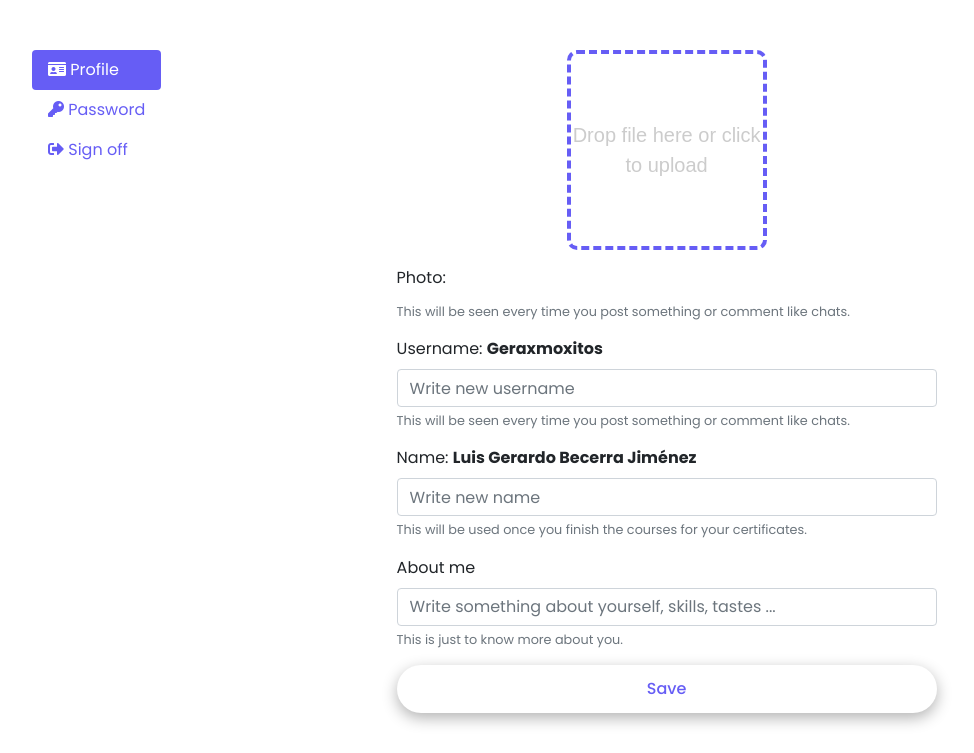
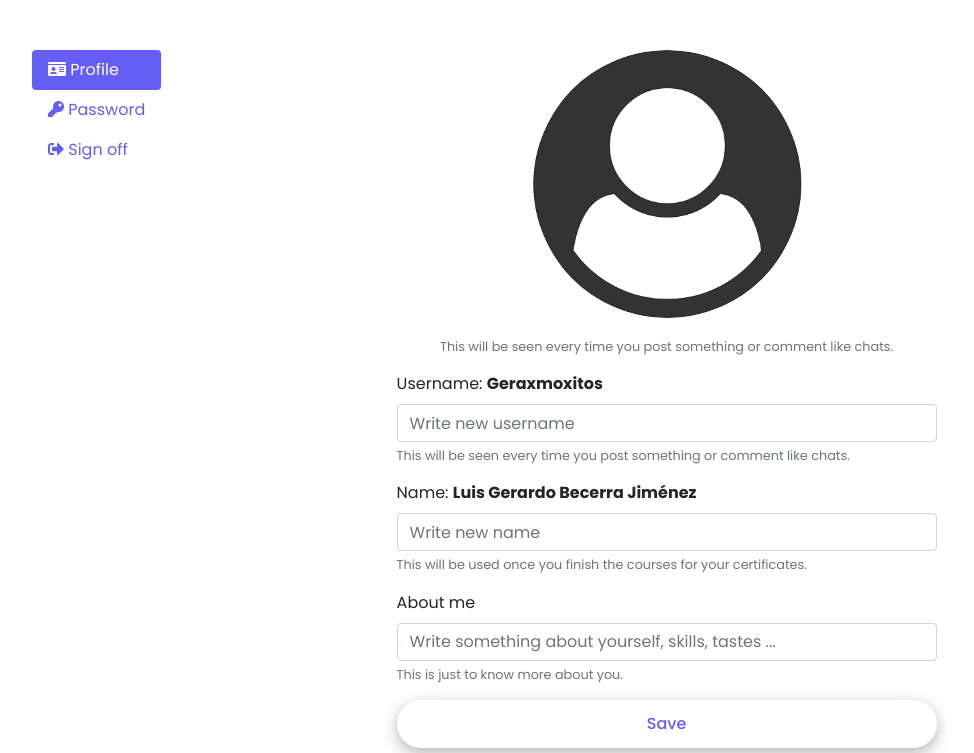
Before and after one commit to AlbertoHV23/BDM, a PHP site: page /PaginaUsuario.html in a window 1280 px wide. Shown: the part 100-853 px from the top of the page, without its empty margins (38-1012 px from the left). Before the commit the page ends 825 px from the top, so only its background shows below. Run offline with PHP 8.4, Linux system fonts and the light colour scheme; some libraries are stand-ins or nearby versions.

Commit message:
recortar imagen en profile

```diff
--- a/PaginadeInicio/CSS/styleUsuario.css
+++ b/PaginadeInicio/CSS/styleUsuario.css
@@ -159,55 +159,65 @@ a:hover {
     z-index: 1;
 }
 
-.drop-zone {
-    max-width: 200px;
-    height: 200px;
-    padding: 1px;
-    display: flex;
-    align-items: center;
-    justify-content: center;
-    text-align: center;
-    font-family: "Quicksand", sans-serif;
-    font-weight: 500;
-    font-size: 20px;
-    cursor: pointer;
-    color: #cccccc;
-    border: 4px dashed var(--main-color);
-    border-radius: 10px;
-}
+/* select photo */
 
-.drop-zone--over {
-    border-style: solid;
-}
-
-.drop-zone__input {
-    display: none;
-}
-
-.drop-zone__thumb {
-    width: 100%;
-    height: 100%;
-    border-radius: 10px;
-    overflow: hidden;
-    background-color: var(--main-color);
-    background-size: 100%;
-    background-repeat: no-repeat;
+.select-photo {
     position: relative;
 }
 
-.drop-zone__thumb::after {
-    content: attr(data-label);
+img {
+    display: block;
+    max-width: 100%;
+}
+
+.img-circle{
+    border-radius: 50%;
+}
+
+.preview {
+    overflow: hidden;
+    width: 260px;
+    height: 260px;
+    border: 1px solid var(--main-color);
+    border-radius: 50%;
+}
+
+.modal-lg {
+    max-width: 1000px !important;
+}
+
+.modal-header{
+    color: var(--main-color);
+}
+
+.overlay {
     position: absolute;
-    bottom: 0;
+    bottom: 15px;
     left: 0;
+    right: 0;
+    background-color: rgba(255, 255, 255, 0.5);
+    overflow: hidden;
+    height: 0;
+    transition: .25s ease;
     width: 100%;
-    padding: 5px 0;
-    color: #ffffff;
-    background: rgba(--main-color, 0.75);
-    font-size: 14px;
+}
+
+.select-photo:hover .overlay {
+    height: 50%;
+    cursor: pointer;
+}
+
+.text {
+    color: var(--main-color);
+    font-size: 15px;
+    position: absolute;
+    top: 50%;
+    left: 50%;
+    -webkit-transform: translate(-50%, -50%);
+    -ms-transform: translate(-50%, -50%);
+    transform: translate(-50%, -50%);
     text-align: center;
 }
-
 
 .nav-pills .nav-link.active,
 .nav-pills .show>.nav-link {
--- a/PaginadeInicio/PaginaUsuario.html
+++ b/PaginadeInicio/PaginaUsuario.html
@@ -11,6 +11,8 @@
     <link rel="stylesheet" href="https://maxcdn.bootstrapcdn.com/bootstrap/4.5.2/css/bootstrap.min.css">
     <!-- owl carousel css -->
     <link rel="stylesheet" href="/PaginadeInicio/CSS/owl.carousel.min.css">
+    <!-- photo css -->
+    <link rel="stylesheet" href="https://cdnjs.cloudflare.com/ajax/libs/cropperjs/1.5.11/cropper.min.css">
     <!-- main css -->
     <link rel="stylesheet" href="/PaginadeInicio/CSS/styleUsuario.css">
     <title>Change the World</title>
@@ -62,18 +64,21 @@
                         aria-labelledby="v-pills-profile-tab">
                         <div class="container">
                             <form action="">
-                                <div class="form-group">
-                                    <div class="photos">
-                                        <div class="drop-zone mx-auto mb-3">
-                                            <span class="drop-zone__text">Drop file here or click to upload</span>
-                                            <input type="file" name="myFile" class="drop-zone__input">
-                                        </div>
-                                        <!-- <label class="text-center my-auto" for="">Change for</label>
-                                        <div class="drop-zone mx-auto mb-3">
-                                            <span class="drop-zone__text">Drop file here o click to upload</span>
-                                        </div> -->
+                                <div class="form-group text-center">
+                                    <div class="select-photo w-50 mx-auto">
+                                        <form action="" method="post">
+                                            <label for="upload_image">
+                                                <img src="/PaginadeInicio/IMG/sinFoto.png" id="uploaded_image"
+                                                    class="img-responsive img-circle" />
+                                                <div class="overlay">
+                                                    <div class="text">Click to Change Profile Image</div>
+                                                </div>
+                                                <input type="file" name="image" class="image" id="upload_image"
+                                                    style="display:none" />
+                                            </label>
+                                        </form>
                                     </div>
-                                    <label>Photo:</strong></label>
+
                                     <small class="form-text text-muted">This will be seen every time you post something
                                         or comment like chats.</small>
                                 </div>
@@ -99,7 +104,7 @@
                                         you.</small>
                                 </div>
                                 <div class="botones">
-                                    <button type="submit" class="btn btn-profile">Save</button>
+                                    <button type="button" class="btn btn-profile">Save</button>
                                 </div>
                             </form>
                         </div>
@@ -116,14 +121,14 @@
                                         anyone else.</small>
                                 </div>
                                 <div class="form-group">
-                                    <label for="InputPassword">Password</label>
+                                    <label for="InputPassword">Password:</label>
                                     <input type="password" class="form-control mb-3" id="InputPassword"
                                         placeholder="Password">
                                     <input type="password" class="form-control mb-3" id="InputRewritePassword"
                                         placeholder="Rewrite Password">
                                 </div>
                                 <div class="botones">
-                                    <button type="submit" class="btn btn-password">Save</button>
+                                    <button type="button" class="btn btn-password">Save</button>
                                 </div>
                             </form>
                         </div>
@@ -133,6 +138,37 @@
         </div>
     </section>
     <!-- Fomrs Final -->
+
+    <!-- ModalPhoto Incio -->
+    <div class="modal fade" id="modal" tabindex="-1" role="dialog" aria-labelledby="modalLabel" aria-hidden="true">
+        <div class="modal-dialog modal-lg" role="document">
+            <div class="modal-content">
+                <div class="modal-header">
+                    <h5 class="modal-title">Crop Image Before Upload</h5>
+                    <button type="button" class="close" data-dismiss="modal" aria-label="Close">
+                        <span aria-hidden="true">×</span>
+                    </button>
+                </div>
+                <div class="modal-body">
+                    <div class="img-container">
+                        <div class="row">
+                            <div class="col-md-8">
+                                <img src="" id="sample_image" />
+                            </div>
+                            <div class="col-md-4 my-auto">
+                                <div class="preview mx-auto"></div>
+                            </div>
+                        </div>
+                    </div>
+                </div>
+                <div class="modal-footer">
+                    <button type="button" id="crop" class="btn btn-primary">Crop</button>
+                    <button type="button" class="btn btn-secondary" data-dismiss="modal">Cancel</button>
+                </div>
+            </div>
+        </div>
+    </div>
+    <!-- ModalPhoto Final -->
 
     <!-- jquery js -->
     <script src="https://ajax.googleapis.com/ajax/libs/jquery/3.5.1/jquery.min.js"></script>
@@ -144,6 +180,8 @@
     <script src="/PaginadeInicio/JS/scrollIt.min.js"></script>
     <!-- sweetalert2 js -->
     <script src="//cdn.jsdelivr.net/npm/sweetalert2@10"></script>
+    <!-- photo js -->
+    <script src="https://cdnjs.cloudflare.com/ajax/libs/cropperjs/1.5.11/cropper.min.js"></script>
     <!-- main js -->
     <script src="/PaginadeInicio/JS/mainUsuario.js"></script>
 </body>
--- a/PaginadeInicio/PaginaVideos.html
+++ b/PaginadeInicio/PaginaVideos.html
@@ -212,7 +212,6 @@
                                                         <!-- <a href="#">Edit</a>
                                                         <a href="#">Delete</a> -->
                                                     </div>
-
                                                 </div>
                                             </div>
 
@@ -266,7 +265,6 @@
                                                         <!-- <a href="#">Edit</a>
                                                         <a href="#">Delete</a> -->
                                                     </div>
-
                                                 </div>
                                             </div>
                                         </div>
--- a/PaginadeInicio/index.html
+++ b/PaginadeInicio/index.html
@@ -318,7 +318,7 @@
                         <span>Frontend/Backend</span>
                     </div>
                     <div class="team-item">
-                        <img src="/PaginadeInicio/IMG/7e68ba00-efaa-4f45-b461-eb60d7b66677.jfif" alt="Luis Gerardo Becerra Jiménez">
+                        <img src="/PaginadeInicio/IMG/front.jfif" alt="Luis Gerardo Becerra Jiménez">
                         <h3>Luis Gerardo Becerra Jiménez</h3>
                         <span>Frontend/Backend</span>
                     </div>
```
Also changed, not shown: PaginadeInicio/CSS/styleMycourse.css (+16 -1 lines), PaginadeInicio/JS/mainUsuario.js (+46 -66 lines), PaginadeInicio/PaginaMycourse.html (+54 -13 lines), PaginadeInicio/IMG/front.jfif (renamed from PaginadeInicio/IMG/7e68ba00-efaa-4f45-b461-eb60d7b66677.jfif), PaginadeInicio/IMG/sinFoto.png (added).
